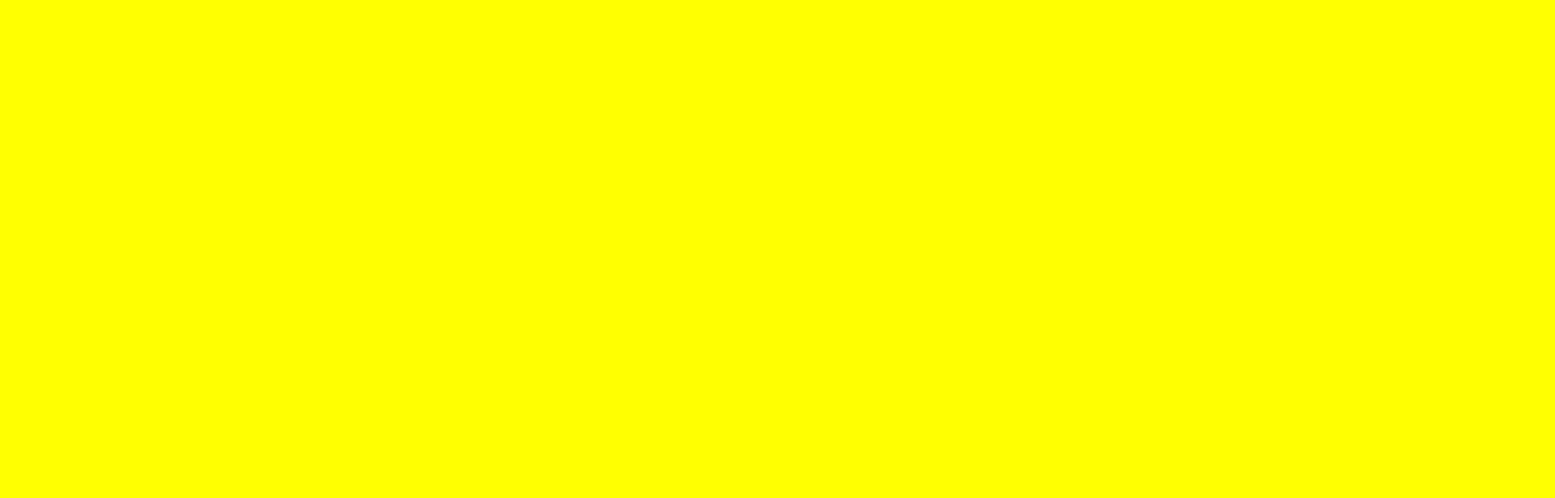
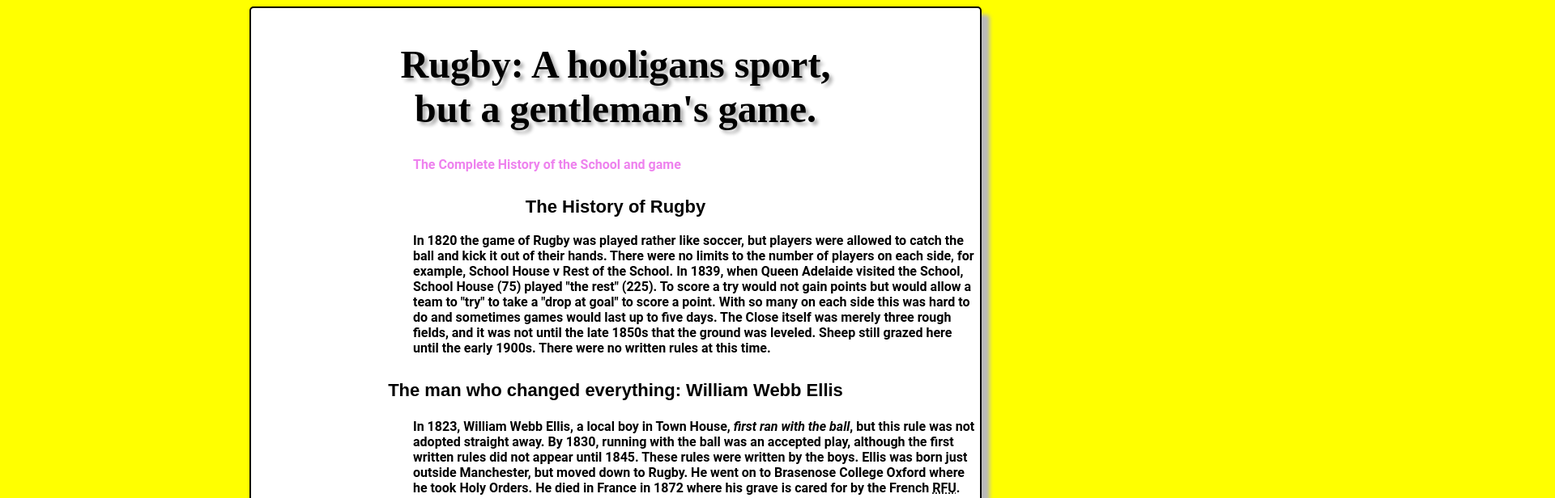
Before and after one commit to RandallWyatt/dws1, a plain HTML site: page index.html in a window 1280 px wide. Shown: the top 616 px of the page at 81% size, 1920 px wide, since content can reach past the window. Drawn offline with Linux system fonts and the light colour scheme.

Commit message:
fixed the wrong margin number

```diff
--- a/index.html
+++ b/index.html
@@ -37,7 +37,7 @@
            margin-bottom: 30px;
        }
        div {
-           margin-left: 3000px;
+           margin-left: 300px;
            border: 2px solid #000000;
            padding: 10px 150px;
            width: 600px;
```
